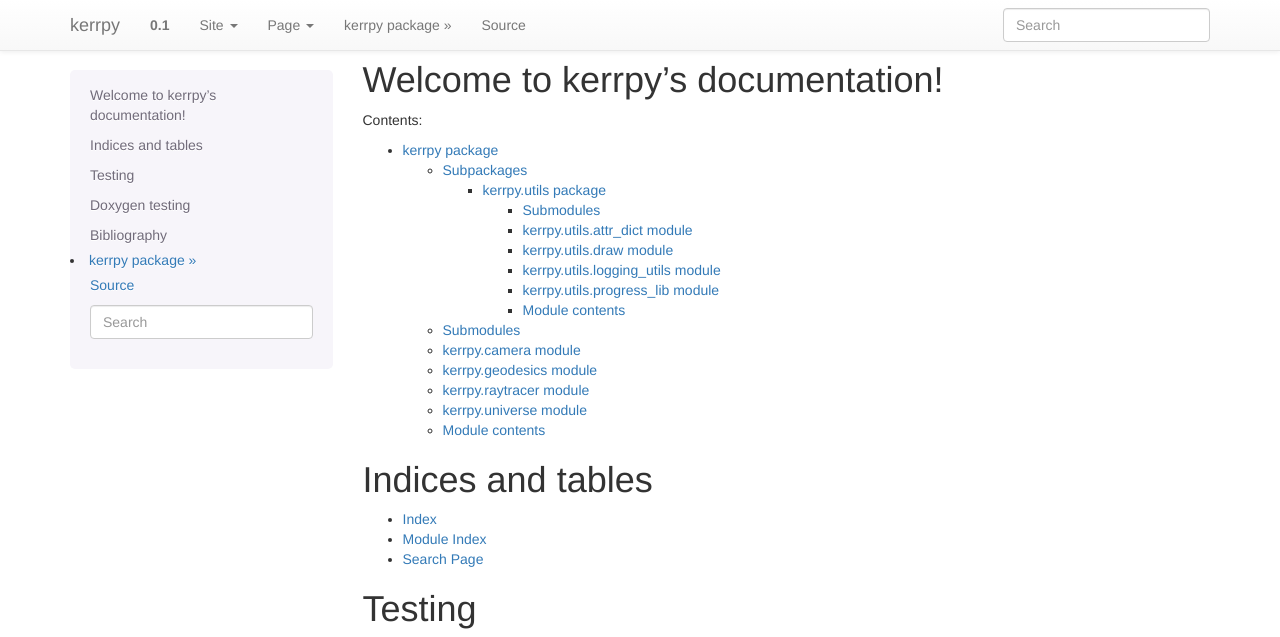
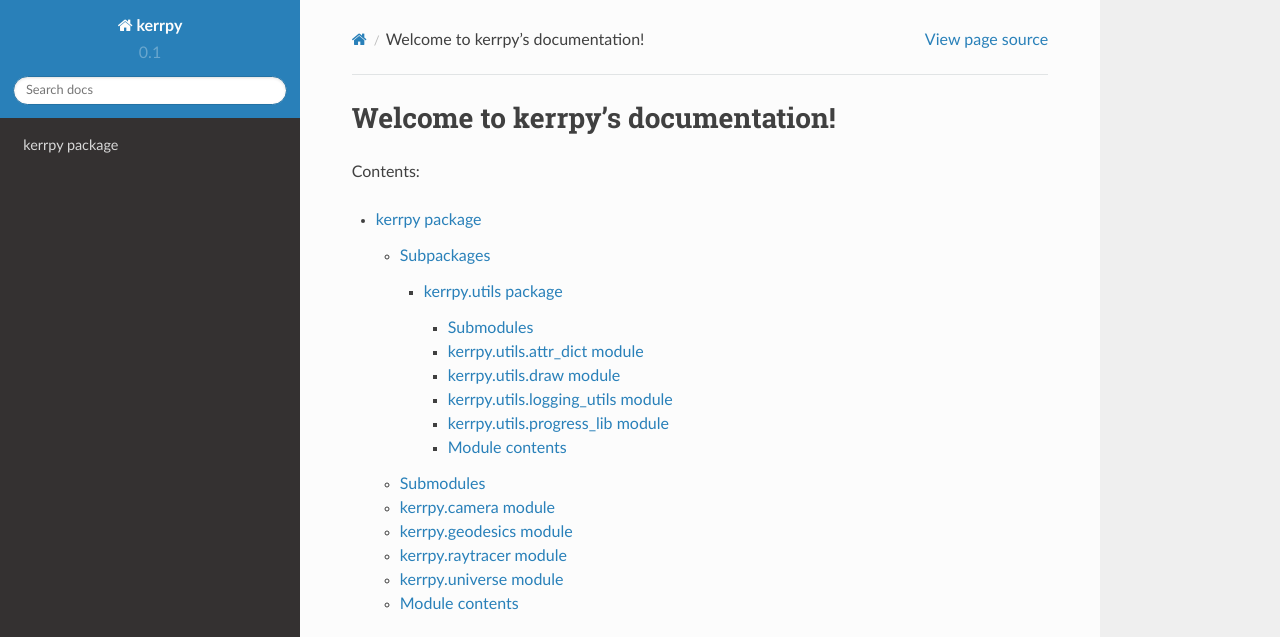
Before and after one commit to kerrpy/kerrpy, a Sphinx documentation site: the page built from docs/source/index.rst, in a window 1280 px wide and 1400 px high. Shown: the top 637 px of the window. Built offline with Sphinx 7.4.7 and the Read the Docs theme 2.0.0, drawn with Linux system fonts in a browser that asks for light colours; some of the changed text lies outside the part shown; grey boxes are pictures that could not be loaded.

Commit message:
Added read the docs theme

```diff
--- a/docs/Bibliography.bib
+++ b/docs/Bibliography.bib
@@ -83,10 +83,10 @@
     year      = "1983"
 }
 
-@thesis{roldan13,
+@book{roldan13,
     author    = "Fernández Roldán, José Angel",
     title     = "Formas diferenciales con aplicaciones a la física",
-    school    = "Universidad de Salamanca",
+    publisher = "Universidad de Salamanca",
     year      = "2013",
     month     = "June"
 }
--- a/docs/source/conf.py
+++ b/docs/source/conf.py
@@ -17,7 +17,7 @@
 # add these directories to sys.path here. If the directory is relative to the
 # documentation root, use os.path.abspath to make it absolute, like shown here.
 #
-import sphinx_bootstrap_theme
+import sphinx_rtd_theme
 import os
 import sys
 sys.path.insert(0, os.path.abspath('../../kerrpy'))
@@ -121,7 +121,7 @@ todo_include_todos = True
 # The theme to use for HTML and HTML Help pages.  See the documentation for
 # a list of builtin themes.
 #
-html_theme = 'alabaster'
+html_theme = 'sphinx_rtd_theme'
 
 # Theme options are theme-specific and customize the look and feel of a theme
 # further.  For a list of options available for each theme, see the
@@ -130,7 +130,7 @@ html_theme = 'alabaster'
 # html_theme_options = {}
 
 # Add any paths that contain custom themes here, relative to this directory.
-# html_theme_path = []
+html_theme_path = [sphinx_rtd_theme.get_html_theme_path()]
 
 # The name for this set of Sphinx documents.
 # "<project> v<release> documentation" by default.
@@ -342,10 +342,6 @@ numfig = True
 
 autodoc_default_flags = ['members', 'special-members']
 
-# Activate the theme.
-html_theme = 'bootstrap'
-html_theme_path = sphinx_bootstrap_theme.get_html_theme_path()
-
 # -- Doxygen configuration ------------------------------------------------
 
 breathe_projects = {"kerrpy": "../build/doxygen/xml/", }
```
Also changed, not shown: 1 other file.
